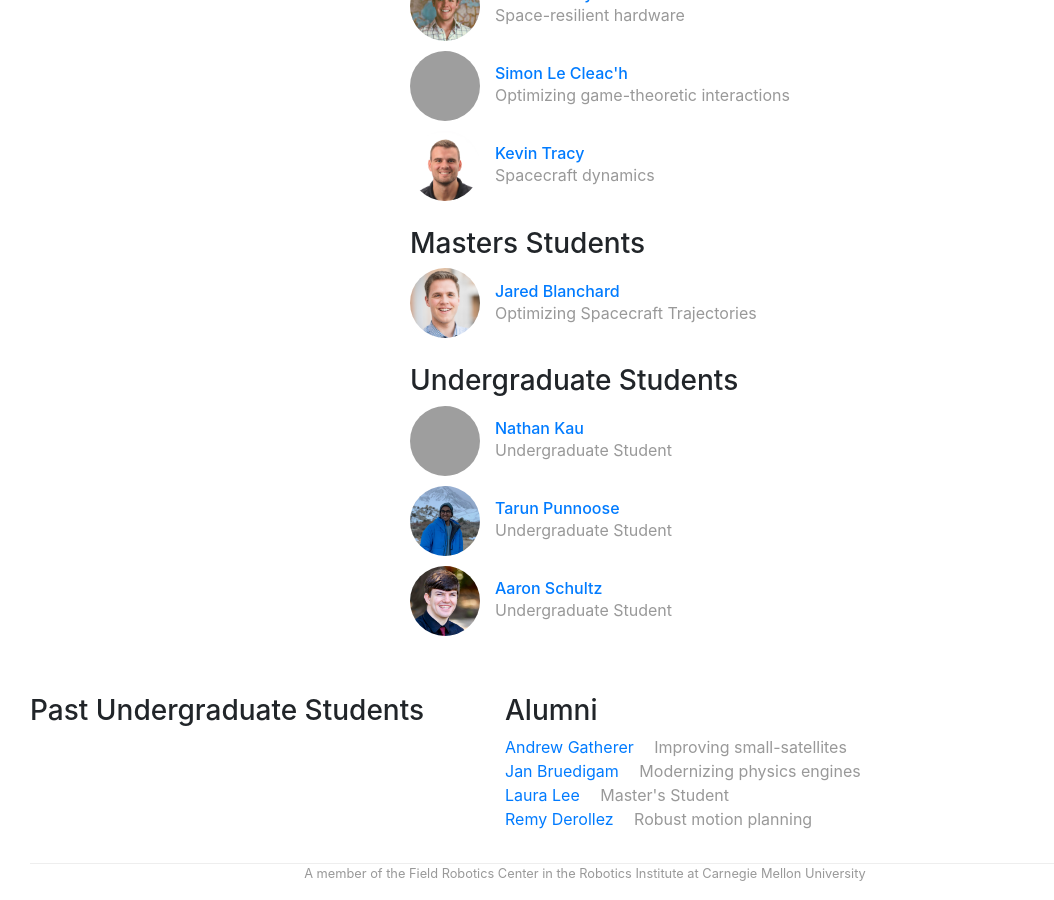
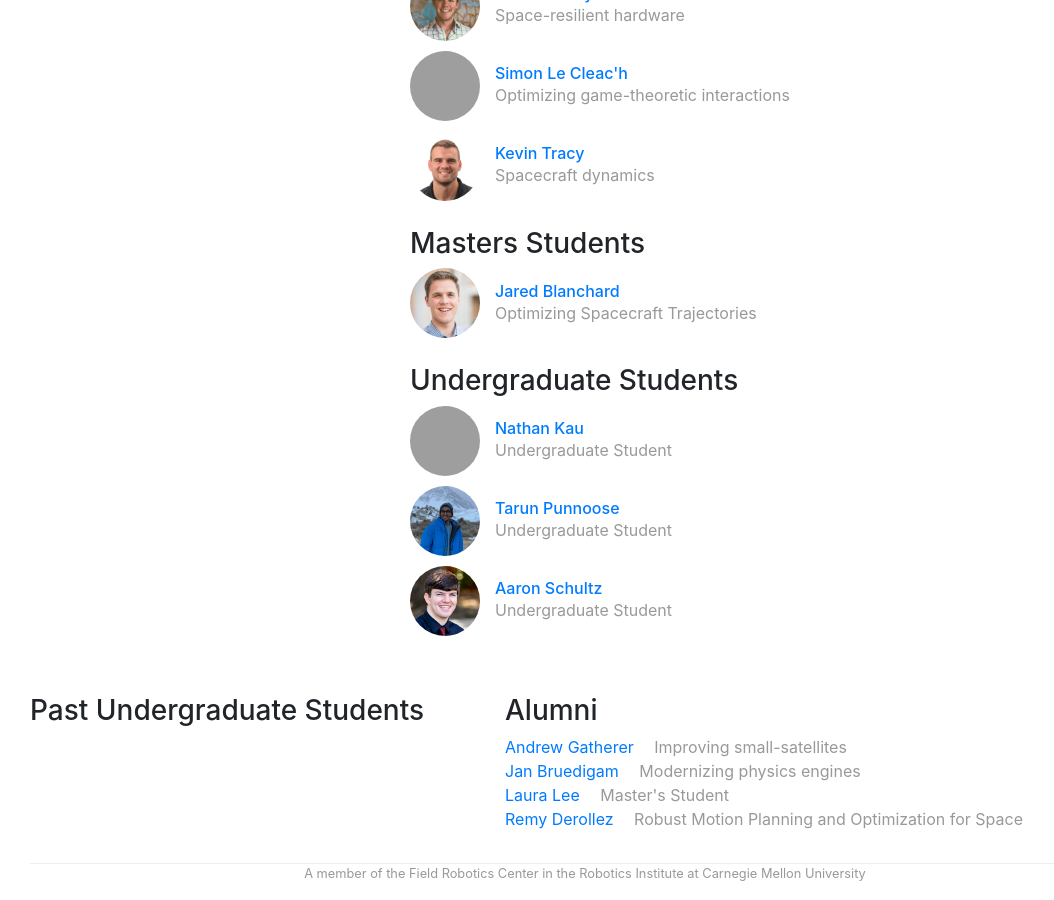
Before and after one commit to RoboticExplorationLab/roboticexplorationlab.github.io, a Jekyll site: the page built from index.html, in a window 1280 px wide and 900 px high, scrolled down 4191 px, cut to the strip 0-900 px from the top of the window. Shown: the whole strip, without its empty margins (55-1109 px from the left). Built offline with Jekyll 4.4.1, drawn with Linux system fonts in a browser that asks for light colours; grey boxes are pictures that could not be loaded.

```diff
--- a/_data/people.yml
+++ b/_data/people.yml
@@ -84,11 +84,11 @@ aaron:
 
 remy:
     display_name: "Remy Derollez"
-    webpage: "https://www.linkedin.com/in/r%C3%A9my-derollez-43a60912b/"
+    webpage: "https://www.linkedin.com/in/derollez-remy/"
     github: Derollez
     role: alum
     image: /img/people/remy.jpg
-    bio: Robust motion planning
+    bio: Robust Motion Planning and Optimization for Space
 
 jared:
     display_name: "Jared Blanchard"
```
Also changed, not shown: img/people/remy.jpg.
